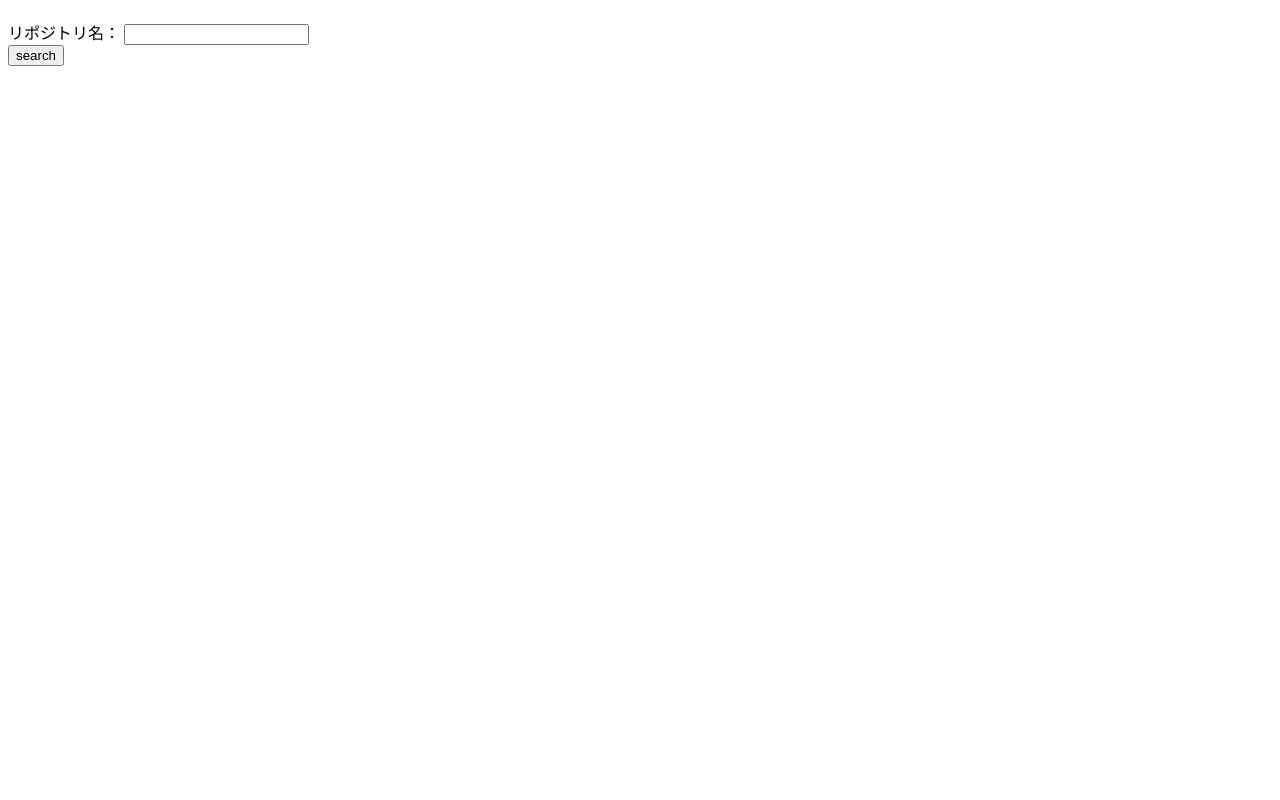
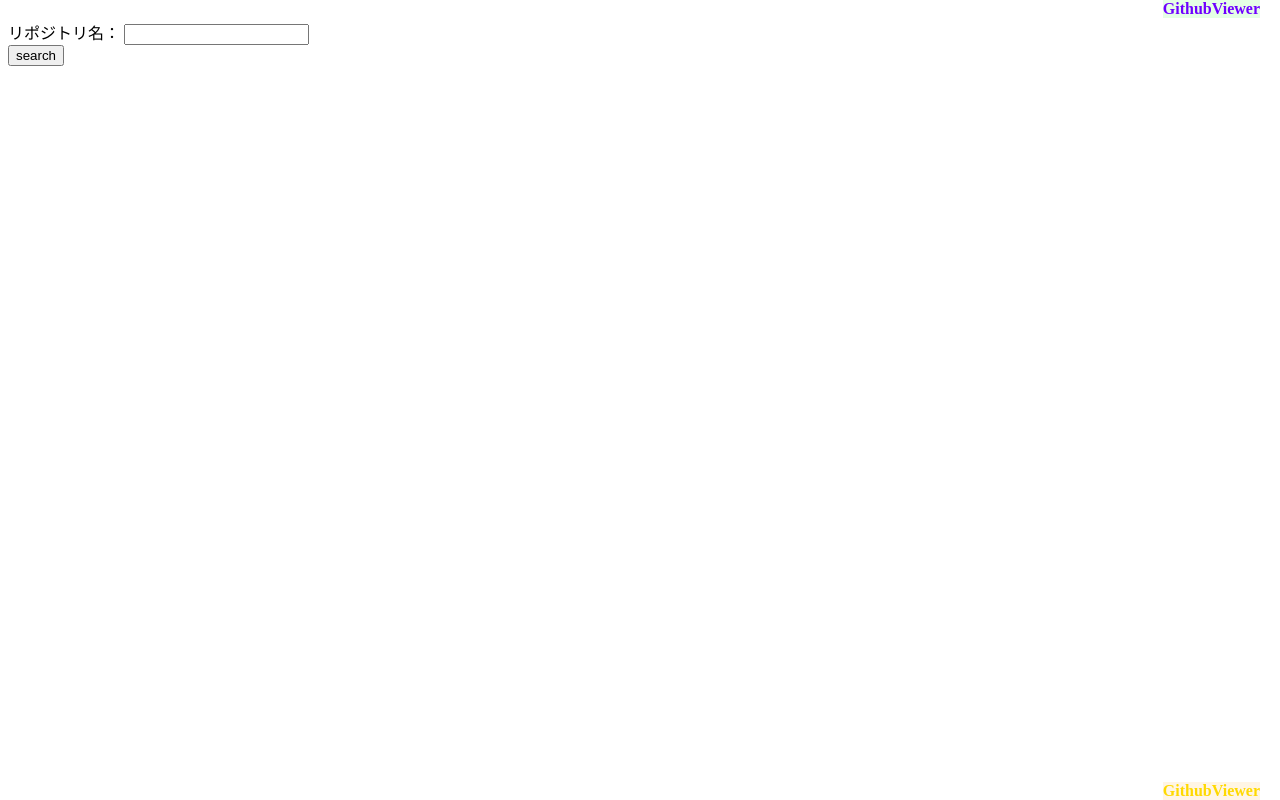
Before and after one commit to veloyamigiku/FrontPhase1, a plain HTML site: page GithubViewer/index.html in a window 1280 px wide. Drawn offline with Linux system fonts and the light colour scheme.

Commit message:
・レイアウト（Positioning）を適用する。

```diff
--- a/GithubViewer/css/main.css
+++ b/GithubViewer/css/main.css
@@ -1,3 +1,15 @@
+#header {
+    /* ヘッダを絶対位置指定する。 */
+    position: absolute;
+    top: 0px;
+    right: 20px;
+
+    font-size: 1.0em;
+    font-weight: bold;
+    color: rgb(111, 0, 255);
+    background-color: rgb(229, 255, 229);
+}
+
 /* 入力領域のスタイル */
 #wrap_input {
     margin-top: 20px;
@@ -11,6 +23,10 @@
 }
 
 #github th {
+    /* 表のヘッダを粘着位置指定する。 */
+    position: sticky;
+    top: 0px;
+
     padding: 10px;
     color: #FF9800;
     background-color: #FFF5E5;
@@ -23,6 +39,18 @@
 #github th, #github td {
     border: solid 2px black;
     font-size: 2.0em;
+}
+
+#footer {
+    /* フッタを固定位置指定する。 */
+    position: fixed;
+    bottom: 0px;
+    right: 20px;
+
+    font-size: 1.0em;
+    font-weight: bold;
+    color: rgb(255, 217, 0);
+    background-color: #FFF5E5;
 }
 
 /* メディアクエリ */
--- a/GithubViewer/index.html
+++ b/GithubViewer/index.html
@@ -6,6 +6,9 @@
         <link rel="stylesheet" href="css/main.css" />
     </head>
     <body>
+        <div id="header">
+            <div>GithubViewer</div>
+        </div>
         <div id="wrap_input">
             <div>
                 <label>リポジトリ名：</label>
@@ -16,6 +19,9 @@
             </div>
         </div>
         <div id="wrap_table"></div>
+        <div id="footer">
+            <div>GithubViewer</div>
+        </div>
         <script src="js/main.js"></script>
     </body>
 </html>
```
